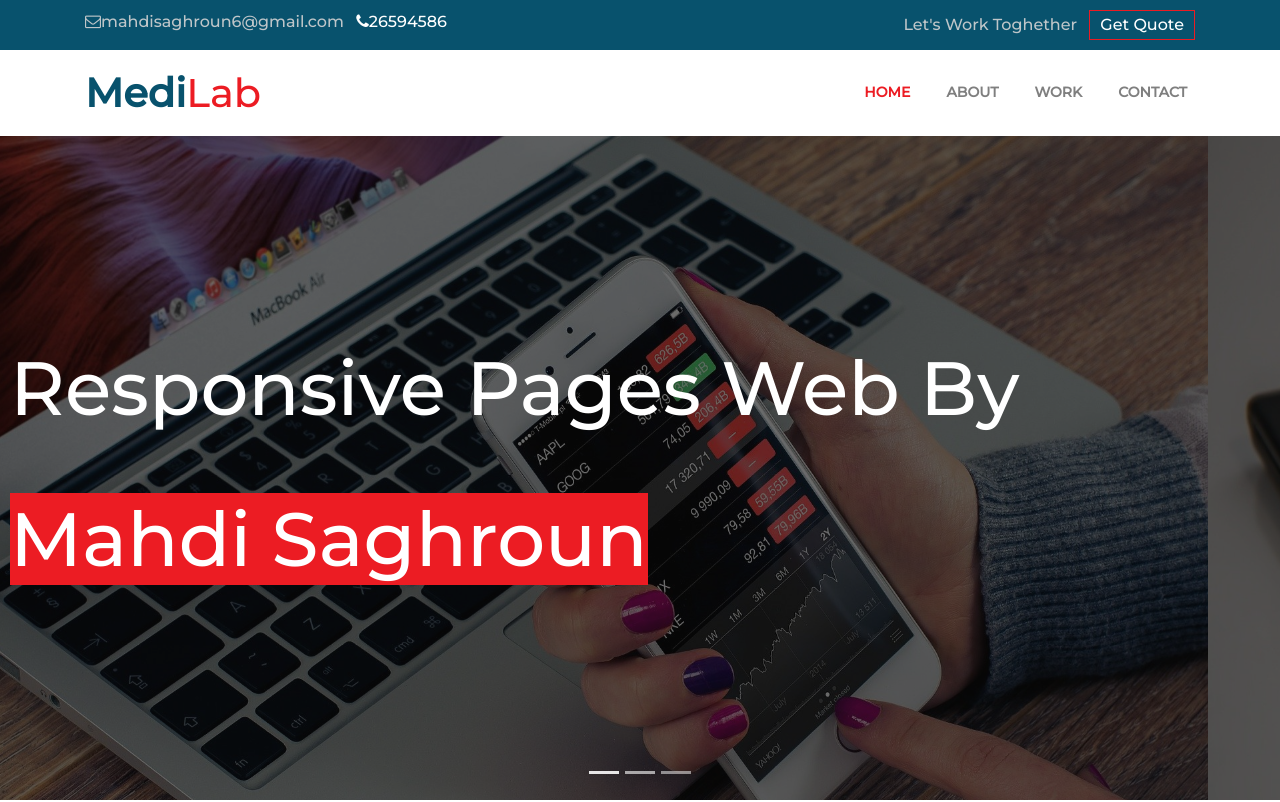
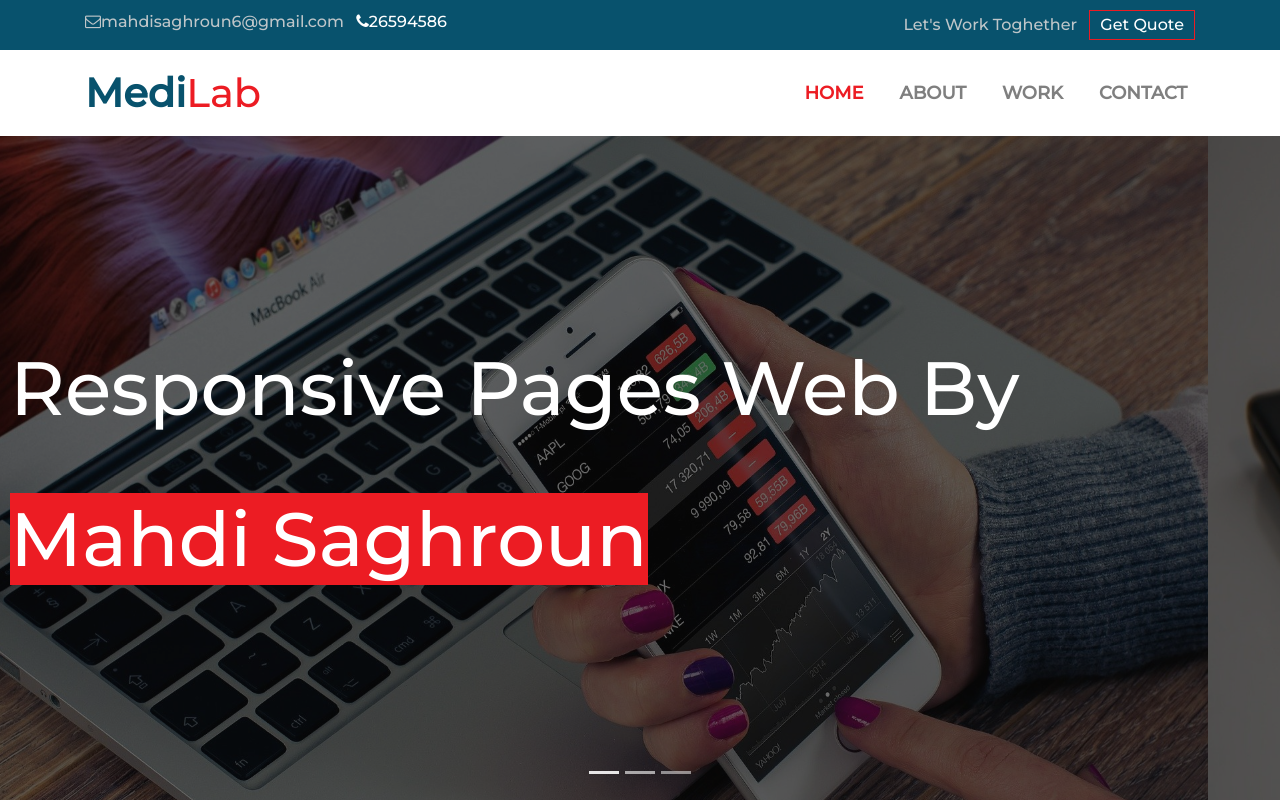
Before and after one commit to Mahdisaghroun/mahdisaghroun.github.io, a plain HTML site: page index.html in a window 1280 px wide. Shown: the top 802 px of the page. Drawn offline with nearby package versions, Linux system fonts and the light colour scheme.

Commit message:
Update final

```diff
--- a/css/main.css
+++ b/css/main.css
@@ -44,7 +44,7 @@ body{
     color:#08526d;
     margin-left: 20px;
     text-transform: uppercase;
-    font-size: 1.1vw;
+    font-size: 18px;
     font-weight: bold;
 }
 .navbar-light .navbar-nav .active>.nav-link {
```
